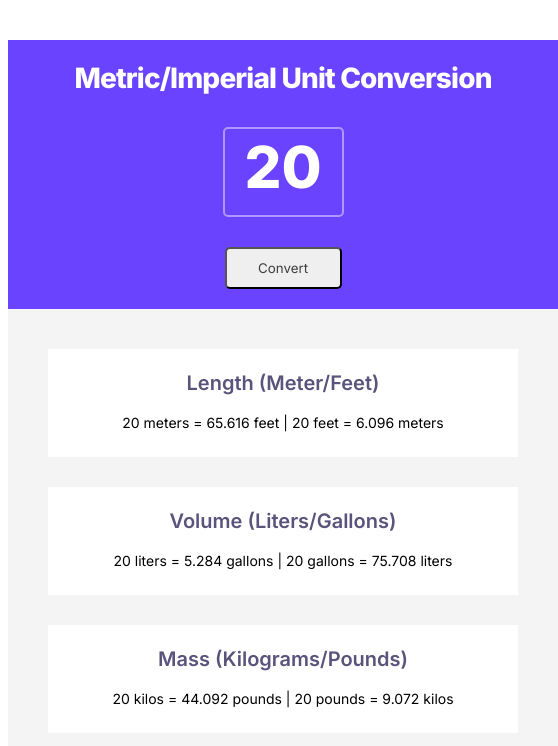
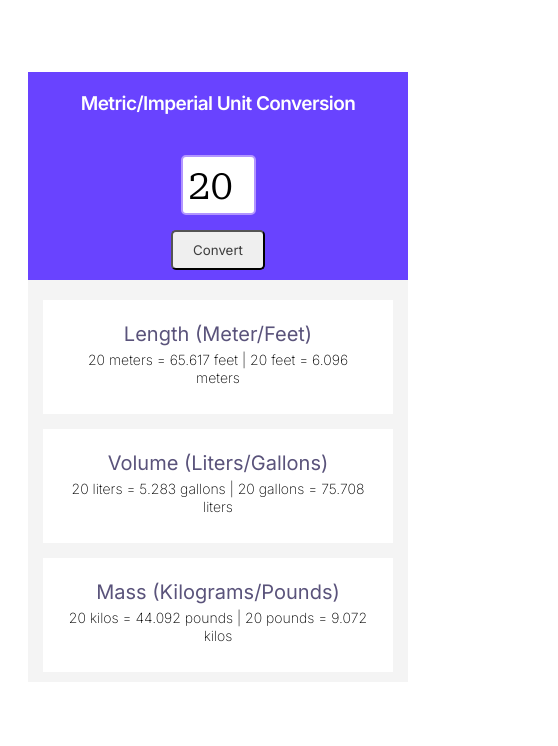
Before and after one commit to frontendella/Unit-Converter, a plain HTML site: page index.html in a window 390 px wide. Both pictures are taken after a click on the button "Convert". Shown: the whole page, 558 px wide, since content can reach past the window. Drawn offline with Linux system fonts and the light colour scheme.

Commit message:
Functionality for conversion is added

```diff
--- a/index.html
+++ b/index.html
@@ -1,23 +1,24 @@
 <html>
     <head>
-        <script src="index.js"></script>
         <link rel="preconnect" href="https://fonts.googleapis.com">
-<link rel="preconnect" href="https://fonts.gstatic.com" crossorigin>
-<link href="https://fonts.googleapis.com/css2?family=Inter:wght@200;400;600;800&display=swap" rel="stylesheet">
+        <link rel="preconnect" href="https://fonts.gstatic.com" crossorigin>
+        <link href="https://fonts.googleapis.com/css2?family=Inter:wght@200;400;600;800&display=swap" rel="stylesheet">
+        <link href="https://fonts.googleapis.com/css2?family=Roboto+Serif:opsz,wght@8..144,300&display=swap" rel="stylesheet">
         <link rel="stylesheet" href="styles.css">
     </head>
     <body>
-<div id="container">
+        <div id="container">
     <main>
         <h1>Metric/Imperial Unit Conversion</h1>
-        <h2>20</h2>
-        <button id="convert">Convert</button>
+        <input type="number" value="20" id="entered">
+        <button id="btn">Convert</button>
     </main>
         <ul>
-            <li><span>Length (Meter/Feet)</span> <br/> <p>20 meters = 65.616 feet | 20 feet = 6.096 meters</p></li>
-            <li><span>Volume (Liters/Gallons)</span> <br/> <p>20 liters = 5.284 gallons | 20 gallons = 75.708 liters</p></li>
-            <li><span>Mass (Kilograms/Pounds)</span> <br/> <p>20 kilos = 44.092 pounds | 20 pounds = 9.072 kilos</p></li>
+            <li><span>Length (Meter/Feet)</span> <br/> <p id="meters_to_feet">20 meters = 65.617 feet | 20 feet = 6.096 meters</p></li>
+            <li><span>Volume (Liters/Gallons)</span> <br/> <p id="liters_to_gallons">20 liters = 5.283 gallons | 20 gallons = 75.708 liters</p></li>
+            <li><span>Mass (Kilograms/Pounds)</span> <br/> <p id="kilos_to_pounds">20 kilos = 44.092 pounds | 20 pounds = 9.072 kilos</p></li>
         </ul>
     </div>
+    <script src="index.js"></script>
     </body>
 </html>
--- a/index.js
+++ b/index.js
@@ -0,0 +1,54 @@
+const clickedButton = document.getElementById("btn");
+const metersToFeet = document.getElementById("meters_to_feet")
+const litersToGallons = document.getElementById("liters_to_gallons")
+const kilosToPounds = document.getElementById("kilos_to_pounds")
+let input = document.getElementById("entered")
+
+
+clickedButton.addEventListener("click", () => {
+    let enteredValue = document.getElementById("entered").value
+
+    if (
+        enteredValue === "1"
+    ) {
+        metersToFeet.textContent = `${enteredValue} meter = ${(enteredValue *
+            3.28084).toFixed(3)} feet | ${enteredValue} foot = ${(enteredValue * 0.3048).toFixed(3)} meters`
+
+        litersToGallons.textContent = `${enteredValue} liter = ${(enteredValue *
+            0.2641720524).toFixed(3)} gallons | ${enteredValue} gallon = ${(enteredValue * 3.785411784).toFixed(3)} liters`
+
+        kilosToPounds.textContent = `${enteredValue} kilo = ${(enteredValue *
+            2.20462).toFixed(3)} pounds | ${enteredValue} pound = ${(enteredValue * 0.453592).toFixed(3)} kilos`
+    }
+
+    else if (!enteredValue) {
+
+        metersToFeet.textContent = "Please enter a valid number to convert"
+        litersToGallons.textContent = "Please enter a valid number to convert"
+        kilosToPounds.textContent = "Please enter a valid number to convert"
+
+    } else if (
+        enteredValue < 0
+    ) {
+        metersToFeet.textContent = "Please enter a positive number to convert"
+        litersToGallons.textContent = "Please enter a positive number to convert"
+        kilosToPounds.textContent = "Please enter a positive number to convert"
+    }
+
+    else {
+        metersToFeet.textContent = `${enteredValue} meters = ${(enteredValue *
+            3.28084).toFixed(3)} feet | ${enteredValue} feet = ${(enteredValue * 0.3048).toFixed(3)} meters`
+
+        litersToGallons.textContent = `${enteredValue} liters = ${(enteredValue *
+            0.2641720524).toFixed(3)} gallons | ${enteredValue} gallons = ${(enteredValue * 3.785411784).toFixed(3)} liters`
+
+        kilosToPounds.textContent = `${enteredValue} kilos = ${(enteredValue *
+            2.20462).toFixed(3)} pounds | ${enteredValue} pounds = ${(enteredValue * 0.453592).toFixed(3)} kilos`
+    }
+})
+
+input.addEventListener("keypress", (e) => {
+    if (e.key === "Enter") {
+        clickedButton.click()
+    }
+})
--- a/styles.css
+++ b/styles.css
@@ -2,29 +2,58 @@
     text-align: center;
     font-family: 'Inter', sans-serif;
 }
-
-
-#container {
-    margin-top: 50px;
+main {
+    background-color: #6943FF;
+    height: 285px;
+    width: 550px;
     display: flex;
     flex-direction: column;
     justify-content: center;
+    align-items: center;
+}
 
+h1, h2 {
+    color: white;
+}
+
+h1 {
+    font-weight: 800;
+    font-size: 28px;
+    line-height: 38px;
+    letter-spacing: -0.03em;
+}
+input {
+    margin: 20px auto;
+    height: 83px;
+    width: 117px;
+    border-radius: 5px;
+    border: 2px solid #B295FF;
+    font-size: 58px;
+    text-align: center;
+    padding-top: 3px;
+    font-family: 'Roboto Serif', serif;
+}
+
+#btn {
+    color: #3D3D3D;
+    height: 42px;
+    width: 117px;
+    border-radius: 5px;
+    font-weight: 400;
+    margin-bottom: 20px;
+}
+
+#container {
+    margin: 5em auto;
+    display: flex;
+    flex-direction: column;
+    justify-content: center;
     align-content: center;
     height: 729px;
     width: 550px;
     left: 76px;
     top: 126px;
     border-radius: 0px;
-
-}
-
-main {
-    background-color: #6943FF;
-    height: 285px;
-    width: 550px;
-    border-radius: 0px;
-
 }
 
 ul {
@@ -47,40 +76,6 @@ li {
     padding: 1.5em;
 }
 
-h1, h2 {
-    color: white;
-}
-
-h1 {
-    font-weight: 800;
-    font-size: 28px;
-    line-height: 38px;
-    letter-spacing: -0.03em;
-}
-h2 {
-    margin: 30px auto;
-    height: 83px;
-    width: 117px;
-    left: 217px;
-    top: 101px;
-    border-radius: 5px;
-    border: 2px solid #B295FF;
-    font-size: 58px;
-    text-align: center;
-    padding-top: 3px;
-}
-
-#convert {
-    color: #3D3D3D;
-    height: 42px;
-    width: 117px;
-    left: 217px;
-    top: 209px;
-    border-radius: 5px;
-    font-weight: 400;
-    margin-bottom: 20px;
-
-}
 span {
     font-weight: 600;
     font-size: 20px;
@@ -96,3 +91,58 @@ p {
     margin-bottom: 0;
     padding-top: 20px;
 }
+
+button:hover{
+    opacity: 0.9;
+}
+
+@media screen and (max-width: 500px) {
+    main {
+        height: 285px;
+        width: 380px;
+    }
+
+    h1 {
+        font-weight: 600;
+        font-size: 19px;
+
+    }
+    input {
+        margin: 20px auto 15px;
+        height: 60px;
+        width: 75px;
+        font-size: 40px;
+        padding-top: 1px;
+    }
+    #btn {
+        height: 3em;
+        width: 7em;
+        font-weight: 400;
+        margin-bottom: 10px;
+
+    }
+    #container {
+        margin: 150px 20px 20px 20px;
+        height: 470px;
+        width: 300px;
+    }
+    ul {
+        padding: 20px 15px 10px 15px;
+        width: 350px;
+        height: 400px;
+        gap: 15px;
+    }
+    span {
+        font-weight: 400;
+        font-size: 20px;
+    }
+    p {
+        font-weight: 200;
+        font-size: 14px;
+        line-height: 18px;
+        margin-bottom: 3px;
+        padding-top: 7px;
+    }
+
+
+}
```
Also changed, not shown: 1 other file.
